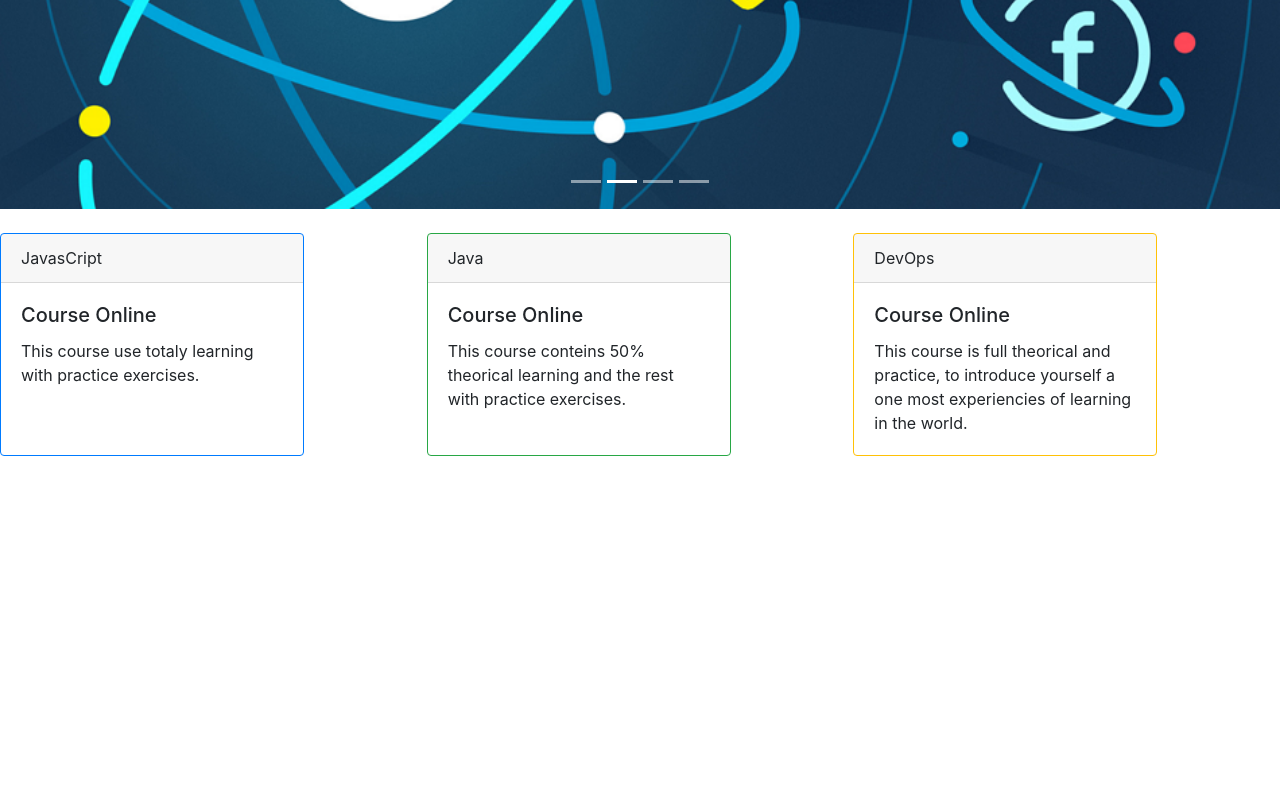
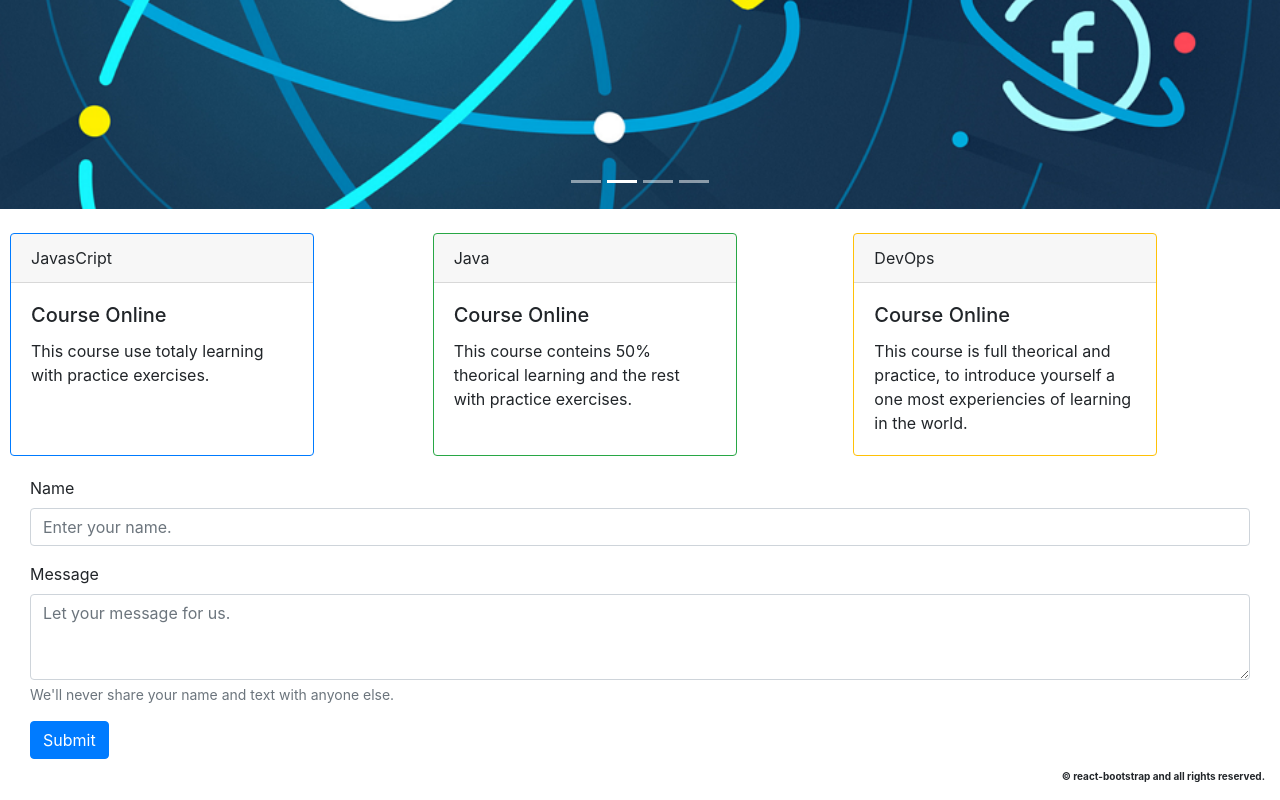
Before and after one commit to Leozin89python/framework-bootstrap, a React (Create React App) app in the folder framework-bootstrap/atividades-bootstrap/simple-react-bootstrap/bootstrapreact/: page / in a window 1280 px wide. Shown: the part 557-1357 px from the top of the page. Before the commit the page ends 1033 px from the top, so only its background shows below. Built offline with nearby package versions, Linux system fonts and the light colour scheme; the HTML template or start-up script is replaced by a standard one.

Commit message:
bootstrap-activities

```diff
--- a/framework-bootstrap/atividades-bootstrap/simple-react-bootstrap/bootstrapreact/src/App.js
+++ b/framework-bootstrap/atividades-bootstrap/simple-react-bootstrap/bootstrapreact/src/App.js
@@ -6,6 +6,7 @@ import {BrowserRouter, Switch, Route} from 'react-router-dom'
 import Header from './components/header/header'
 import Home from './components/home/home'
 import Table from './components/table/table'
+import About from './components/about/about'
 
 export default class App extends Component{
 
@@ -17,6 +18,7 @@ export default class App extends Component{
 					<Switch>
 						<Route exact={true} path="/" component={Home}/>
 						<Route exact={true} path="/table" component={Table}/>
+						<Route exact={true} path="/about" component={About}/>
 					</Switch>
 				</BrowserRouter>
 			</div>
--- a/framework-bootstrap/atividades-bootstrap/simple-react-bootstrap/bootstrapreact/src/components/footer/footer.jsx
+++ b/framework-bootstrap/atividades-bootstrap/simple-react-bootstrap/bootstrapreact/src/components/about/about.jsx
@@ -1,10 +1,10 @@
 import React, {Component} from 'react'
 
-export default class Footer extends Component{
+export default class About extends Component{
     render(){
         return(
             <div>
-                <h1>Footer</h1>
+                <h1>About</h1>
             </div>
         )
     }
--- a/framework-bootstrap/atividades-bootstrap/simple-react-bootstrap/bootstrapreact/src/components/header/header.jsx
+++ b/framework-bootstrap/atividades-bootstrap/simple-react-bootstrap/bootstrapreact/src/components/header/header.jsx
@@ -7,12 +7,13 @@ export default class Header extends Component{
             <div>
 
                <Navbar collapseOnSelect expand="lg" bg="dark" variant="dark">
-                    <Navbar.Brand href="#">React-Bootstrap&copy;</Navbar.Brand>
+                    <Navbar.Brand href="/">React-Bootstrap&copy;</Navbar.Brand>
                     <Navbar.Toggle aria-controls="responsive-navbar-nav" />
                     <Navbar.Collapse id="responsive-navbar-nav">
                         <Nav>
                             <Nav.Link href="/">Home</Nav.Link>
                             <Nav.Link href="/table">Table</Nav.Link>
+                            <Nav.Link href="/about">About US</Nav.Link>
                         </Nav>
                     </Navbar.Collapse>
             </Navbar>
--- a/framework-bootstrap/atividades-bootstrap/simple-react-bootstrap/bootstrapreact/src/components/home/home.css
+++ b/framework-bootstrap/atividades-bootstrap/simple-react-bootstrap/bootstrapreact/src/components/home/home.css
@@ -3,6 +3,24 @@
     grid-template-columns: 1fr 1fr 1fr;
 
     margin-bottom: 20px;
+}
+.card1{
+    margin-left: 10px;
+}
+.card2{
+    margin-left: 6px;
+}
+.form-bootstrap{
+    margin: 10px 30px;
+}
+.copy{
+    margin: 0 15px;
+
+    display: flex;
+    justify-content: flex-end;
+
+    font-size: x-small;
+    font-weight: bolder;
 }
 
 @media(max-width:700px){
@@ -15,4 +33,12 @@
     .card1,.card2{
         margin-bottom: 10px;
     }
+    .card1,.card2,.card3{
+        margin-left: 0;
+        margin-right: 0;
+    }
+    .form-bootstrap{
+        margin-bottom: 30px;
+    }
+    /*  margin-bottom: 30px;*/
 }
--- a/framework-bootstrap/atividades-bootstrap/simple-react-bootstrap/bootstrapreact/src/components/home/home.jsx
+++ b/framework-bootstrap/atividades-bootstrap/simple-react-bootstrap/bootstrapreact/src/components/home/home.jsx
@@ -3,7 +3,7 @@ import './home.css'
 
 import Slider from './carrousel'
 
-import {Card} from 'react-bootstrap'
+import {Card,Form,Button} from 'react-bootstrap'
 
 export default class Home extends Component{
     render(){
@@ -53,7 +53,30 @@ export default class Home extends Component{
                     </Card>
                </div>
                 {/**component form */}
+                <div className="form-bootstrap">
+                    <Form>
+                        <Form.Group controlId="formBasicEmail">
+                            <Form.Label>Name</Form.Label>
+                            <Form.Control type="email" placeholder="Enter your name." />
+                        </Form.Group>
 
+                        <Form.Group controlId="exampleForm.ControlTextarea1">
+                            <Form.Label>Message</Form.Label>
+                            <Form.Control as="textarea" placeholder="Let your message for us." rows={3} />
+                            <Form.Text className="text-muted">
+                            We'll never share your name and
+                            text with anyone else.
+                            </Form.Text>
+                        </Form.Group>
+                        <Button variant="primary" type="submit">
+                            Submit
+                        </Button>
+                    </Form>
+                </div>
+
+                <div className="copy">
+                    <p>&copy; react-bootstrap and all rights reserved.</p>
+                </div>
             </div>
         )
     }
```
Also changed, not shown: framework-bootstrap/atividades-bootstrap/simple-react-bootstrap/bootstrapreact/src/components/Db/db.js (added), framework-bootstrap/atividades-bootstrap/simple-react-bootstrap/bootstrapreact/src/components/about/about.css (added), framework-bootstrap/atividades-bootstrap/simple-react-bootstrap/bootstrapreact/src/components/table/table.css (added).
